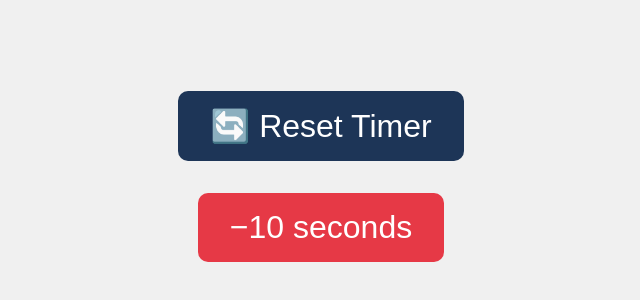
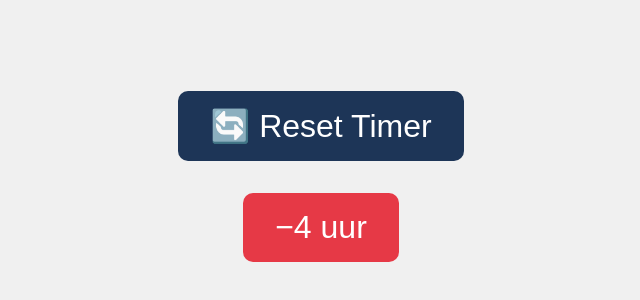
Before and after one commit to KGT-projects/remote, a plain HTML site: page control.html in a window 1280 px wide. Shown: the part 224-524 px from the top of the page, without its empty margins (319-959 px from the left). Drawn offline with Linux system fonts and the light colour scheme.

Commit message:
Update control.html

```diff
--- a/control.html
+++ b/control.html
@@ -31,7 +31,7 @@
 </head>
 <body>
   <button onclick="resetTimer()">🔄 Reset Timer</button>
-  <button onclick="subtractTime()">−10 seconds</button>
+  <button onclick="subtractTime()">−4 uur</button>
 
   <script src="script.js"></script>
 </body>
```
